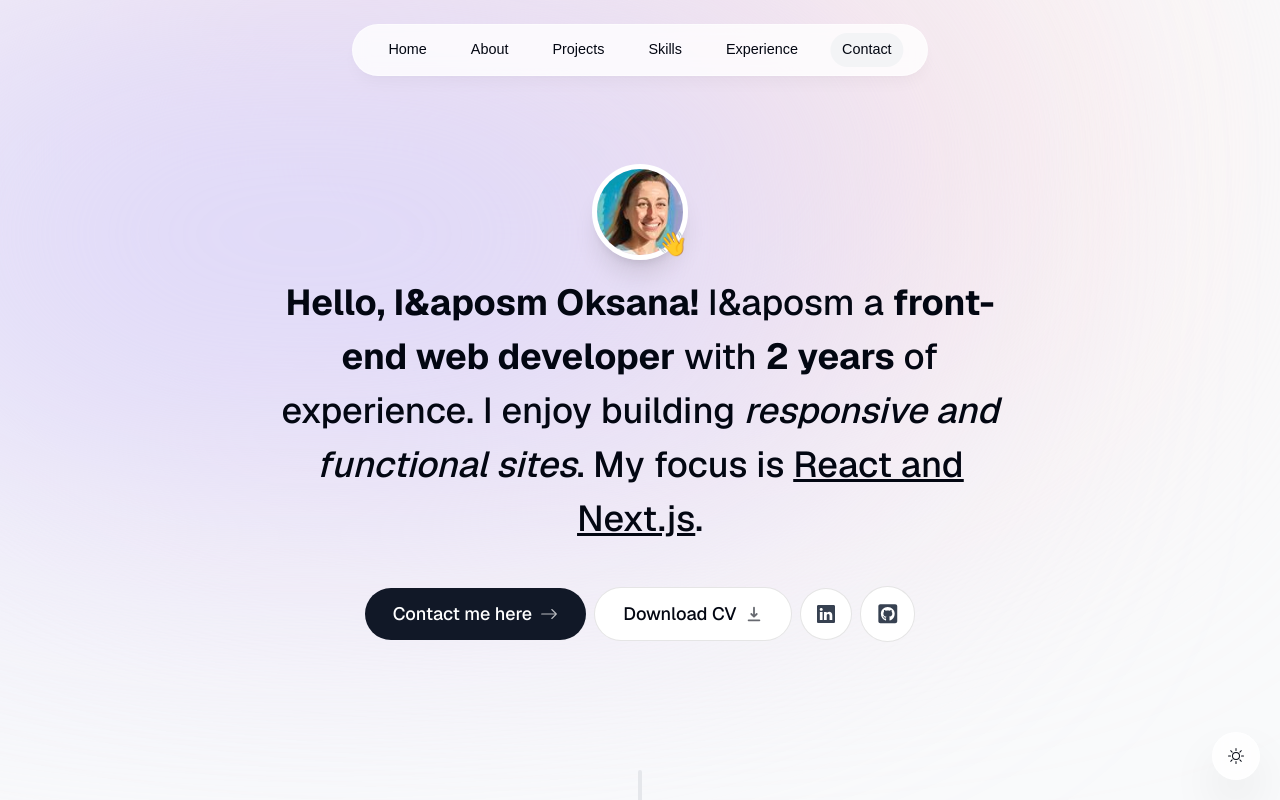
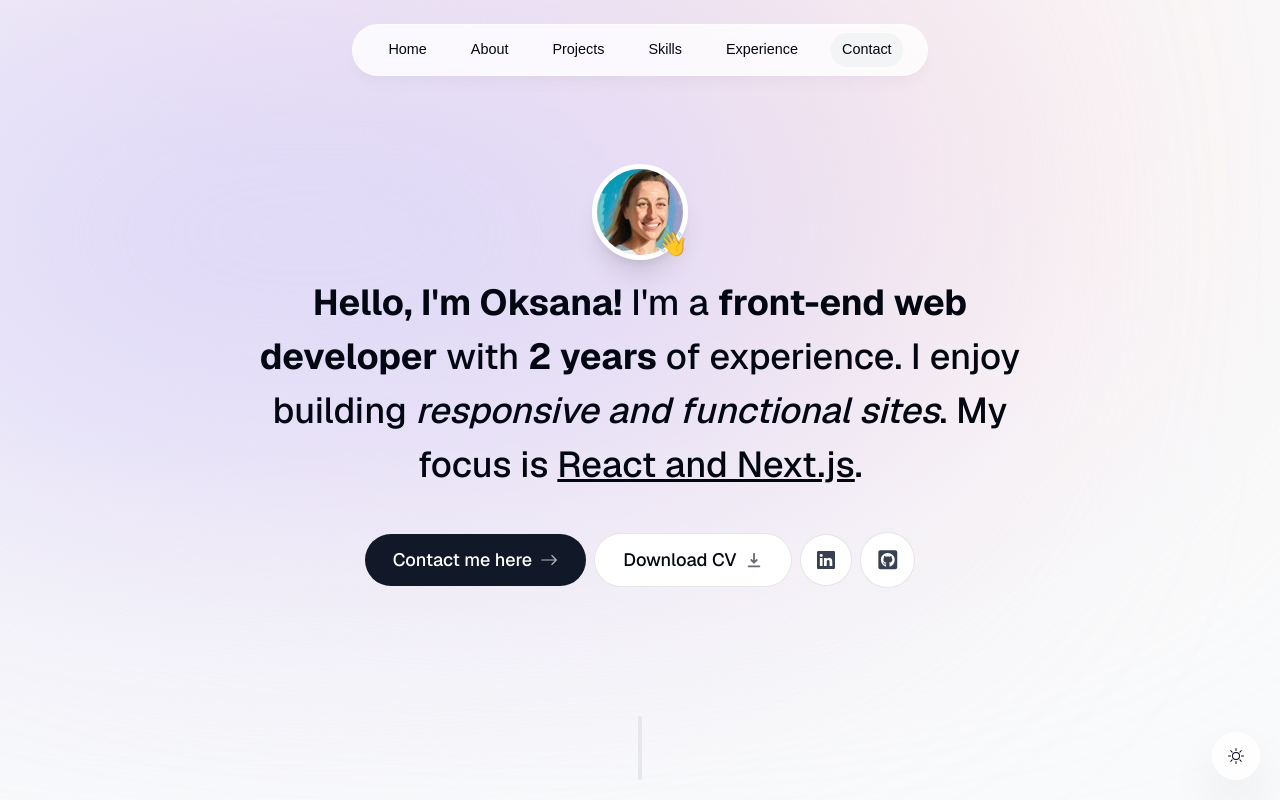
Before and after one commit to Oksy888/cv-larchenko, a Next.js app: page / in a window 1280 px wide. Shown: the top 800 px of the page. Built offline with nearby package versions, Linux system fonts and the light colour scheme; no server answers.

Commit message:
Update intro.tsx

```diff
--- a/components/intro.tsx
+++ b/components/intro.tsx
@@ -68,7 +68,7 @@ export default function Intro() {
         initial={{ opacity: 0, y: 100 }}
         animate={{ opacity: 1, y: 0 }}
       >
-        <span className="font-bold">Hello, I&aposm Oksana!</span> I&aposm a{' '}
+        <span className="font-bold">Hello, I'm Oksana!</span> I'm a{' '}
         <span className="font-bold">front-end web developer</span> with{' '}
         <span className="font-bold">2 years</span> of experience. I enjoy
         building <span className="italic">responsive and functional sites</span>
```
